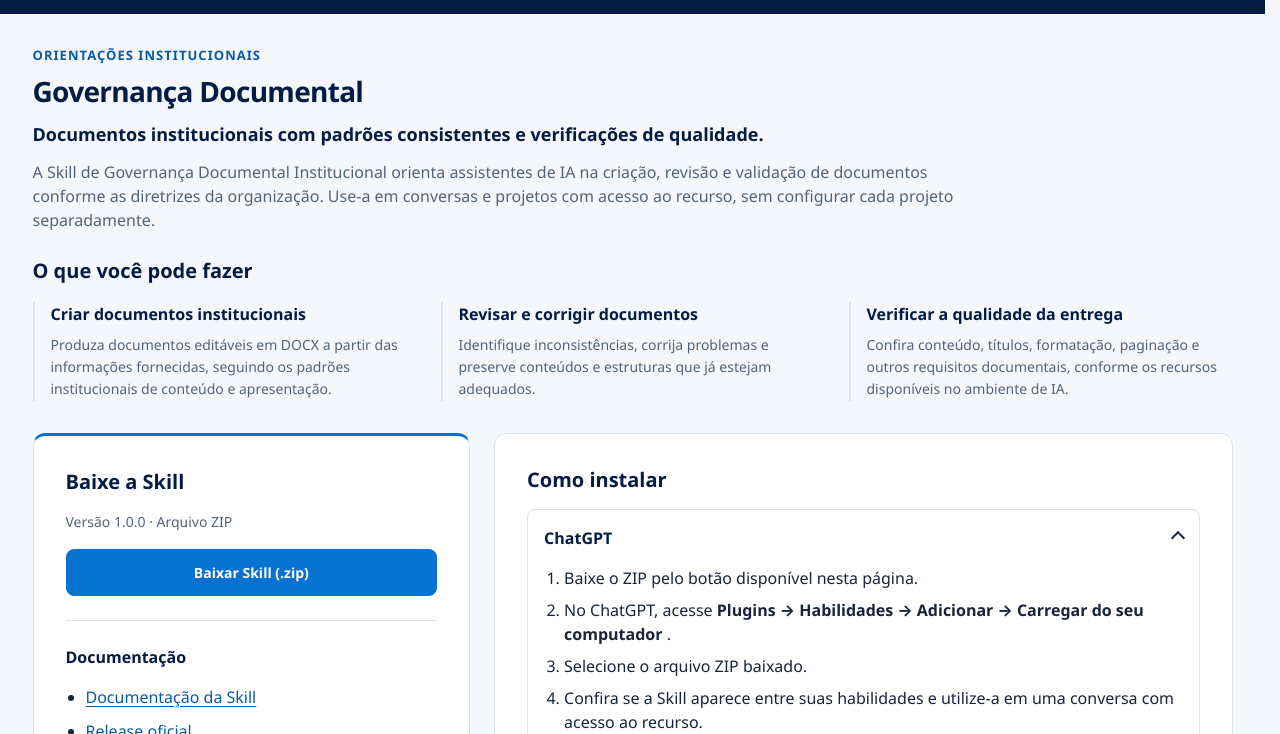
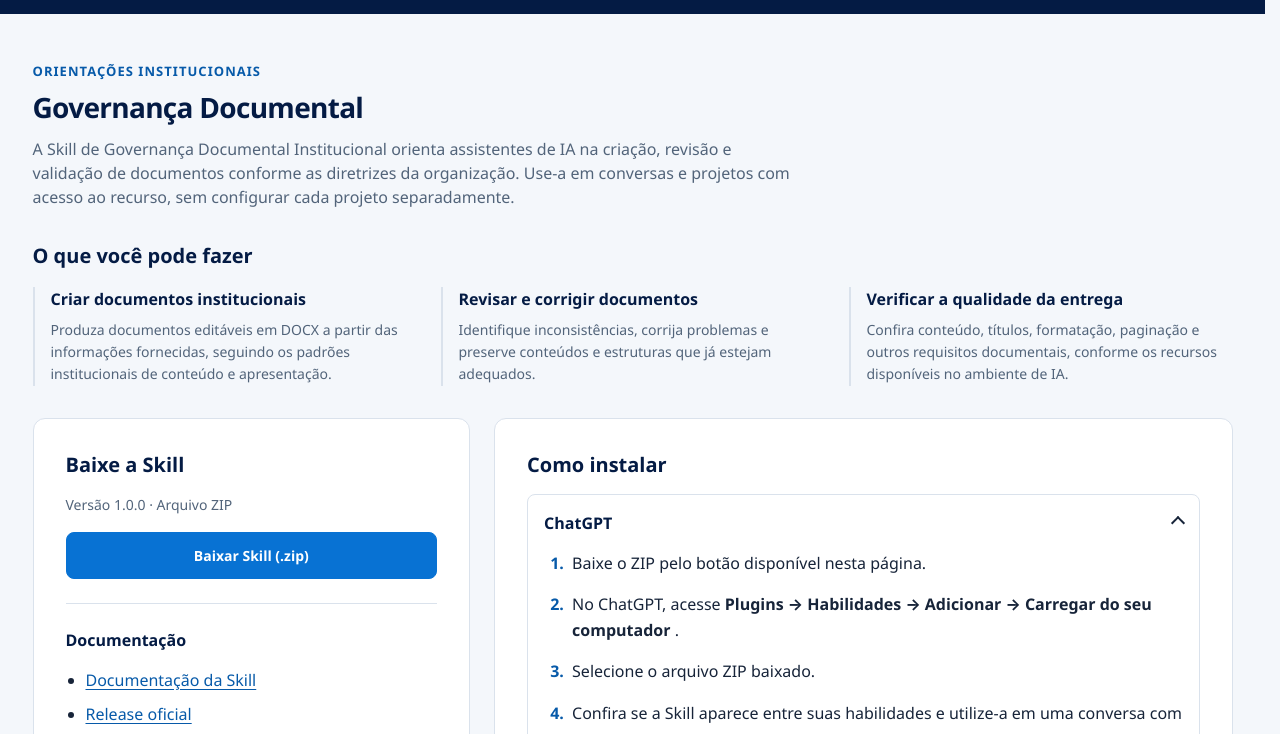
Before and after one commit to johanngf/gf_email_assinaturas, a website: page governanca/index.html in a window 1280 px wide. Shown: the part 66-800 px from the top of the page. Drawn offline with Linux system fonts and the light colour scheme.

Commit message:
refactor: aplicar mais alguns ajustes de design e informações

```diff
--- a/governanca/governanca.css
+++ b/governanca/governanca.css
@@ -1,17 +1,3 @@
-.governance-page {
-  padding-bottom: 32px;
-  padding-top: 32px;
-}
-.governance-intro {
-  margin-bottom: 24px;
-  max-width: 960px;
-}
-.governance-intro p.governance-promise {
-  color: var(--color-navy);
-  font-size: 18px;
-  font-weight: 600;
-  margin: 0 0 12px;
-}
 .skill-capabilities {
   margin-bottom: 32px;
 }
@@ -22,7 +8,7 @@
 }
 .capability-list {
   display: grid;
-  gap: 24px;
+  gap: var(--space-3);
   grid-template-columns: repeat(3, minmax(0, 1fr));
   list-style: none;
   margin: 0;
@@ -45,9 +31,9 @@
   margin: 0;
 }
 .governance-layout {
-  align-items: start;
+  align-items: stretch;
   display: grid;
-  gap: 24px;
+  gap: var(--space-3);
   grid-template-columns: minmax(280px, 0.8fr) minmax(0, 1.35fr);
 }
 .platform-accordion {
@@ -101,13 +87,8 @@
 .platform-instructions {
   padding: 0 16px 16px;
 }
-.installation-steps {
-  line-height: 1.5;
-  margin: 0 0 16px;
-  padding-left: 20px;
-}
-.installation-steps li + li {
-  margin-top: 8px;
+.platform-instructions .steps {
+  margin-bottom: var(--space-2);
 }
 .installation-panel .skill-update {
   margin-top: 24px;
@@ -129,9 +110,6 @@
 }
 .installation-panel .skill-limits {
   margin-top: 24px;
-}
-.download-panel {
-  border-top: 3px solid var(--color-action);
 }
 .download-panel .button {
   margin-bottom: 0;
--- a/governanca/index.html
+++ b/governanca/index.html
@@ -42,14 +42,10 @@
         </nav>
       </div>
     </header>
-    <main class="portal-main governance-page" id="conteudo" tabindex="-1">
-      <div class="page-intro governance-intro">
+    <main class="portal-main" id="conteudo" tabindex="-1">
+      <div class="page-intro">
         <p class="eyebrow">Orientações institucionais</p>
         <h1>Governança Documental</h1>
-        <p class="governance-promise">
-          Documentos institucionais com padrões consistentes e verificações de
-          qualidade.
-        </p>
         <p>
           A Skill de Governança Documental Institucional orienta assistentes de
           IA na criação, revisão e validação de documentos conforme as
@@ -134,7 +130,7 @@
           <details class="platform-accordion" open>
             <summary><span class="platform-name">ChatGPT</span></summary>
             <div class="platform-instructions">
-              <ol class="installation-steps">
+              <ol class="steps">
                 <li>Baixe o ZIP pelo botão disponível nesta página.</li>
                 <li>
                   No ChatGPT, acesse
@@ -162,7 +158,7 @@
               <span class="platform-status">Não validado</span>
             </summary>
             <div class="platform-instructions">
-              <ol class="installation-steps">
+              <ol class="steps">
                 <li>Baixe o ZIP da Skill pelo botão desta página.</li>
                 <li>
                   No Claude, verifique se a execução de código e criação de
--- a/shared/base.css
+++ b/shared/base.css
@@ -32,7 +32,10 @@
   box-sizing: border-box;
 }
 body {
+  display: flex;
+  flex-direction: column;
   margin: 0;
+  min-height: 100vh;
 }
 a {
   color: #075aa9;
@@ -134,9 +137,11 @@ a:hover {
   outline-color: #fff;
 }
 .portal-main {
+  flex: 1;
   margin: 0 auto;
   max-width: 1248px;
   padding: var(--space-6) var(--space-3);
+  width: 100%;
 }
 .page-intro {
   margin-bottom: var(--space-4);
@@ -278,13 +283,29 @@ a:hover {
   font-size: 14px;
   line-height: 1.6;
 }
+.steps {
+  line-height: 1.6;
+  margin: 0;
+  padding-left: 24px;
+}
+.steps li {
+  padding-left: 4px;
+}
+.steps li + li {
+  margin-top: 16px;
+}
+.steps li::marker {
+  color: #075aa9;
+  font-weight: 700;
+}
 .site-footer {
   border-top: 1px solid var(--color-border);
   color: var(--color-muted);
   font-size: 13px;
   margin: 0 auto;
   max-width: 1200px;
-  padding: 24px;
+  padding: 24px 0;
+  width: calc(100% - 48px);
 }
 .site-footer p {
   margin: 0;
@@ -344,8 +365,7 @@ code {
     padding: 24px;
   }
   .site-footer {
-    margin: 0 16px;
-    padding: 24px 0;
+    width: calc(100% - 32px);
   }
 }
 @media (max-height: 600px) {
```
Also changed, not shown: assinaturas/assinaturas.css (+0 -16 lines), index.html (+1 -1 lines).
